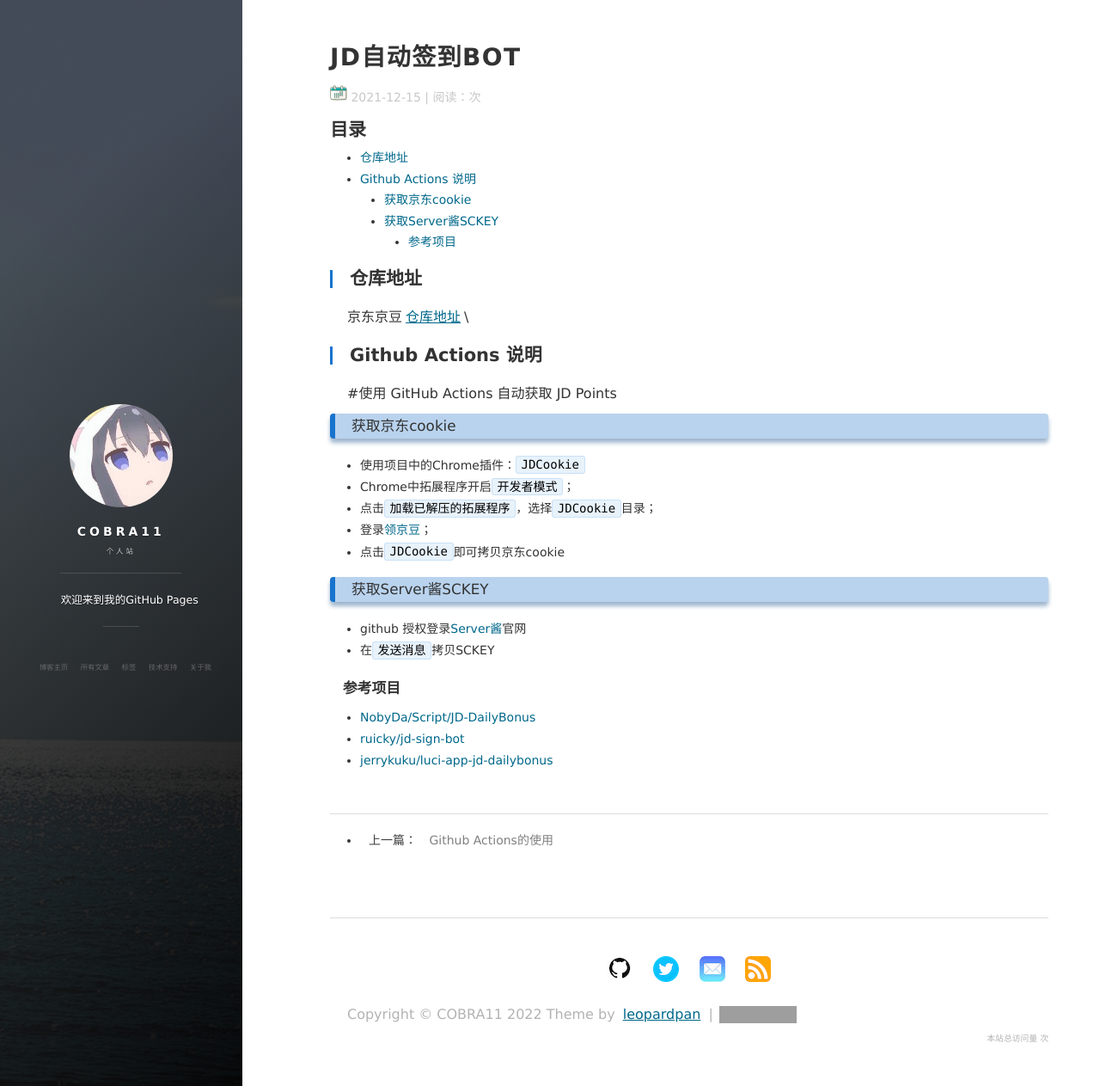
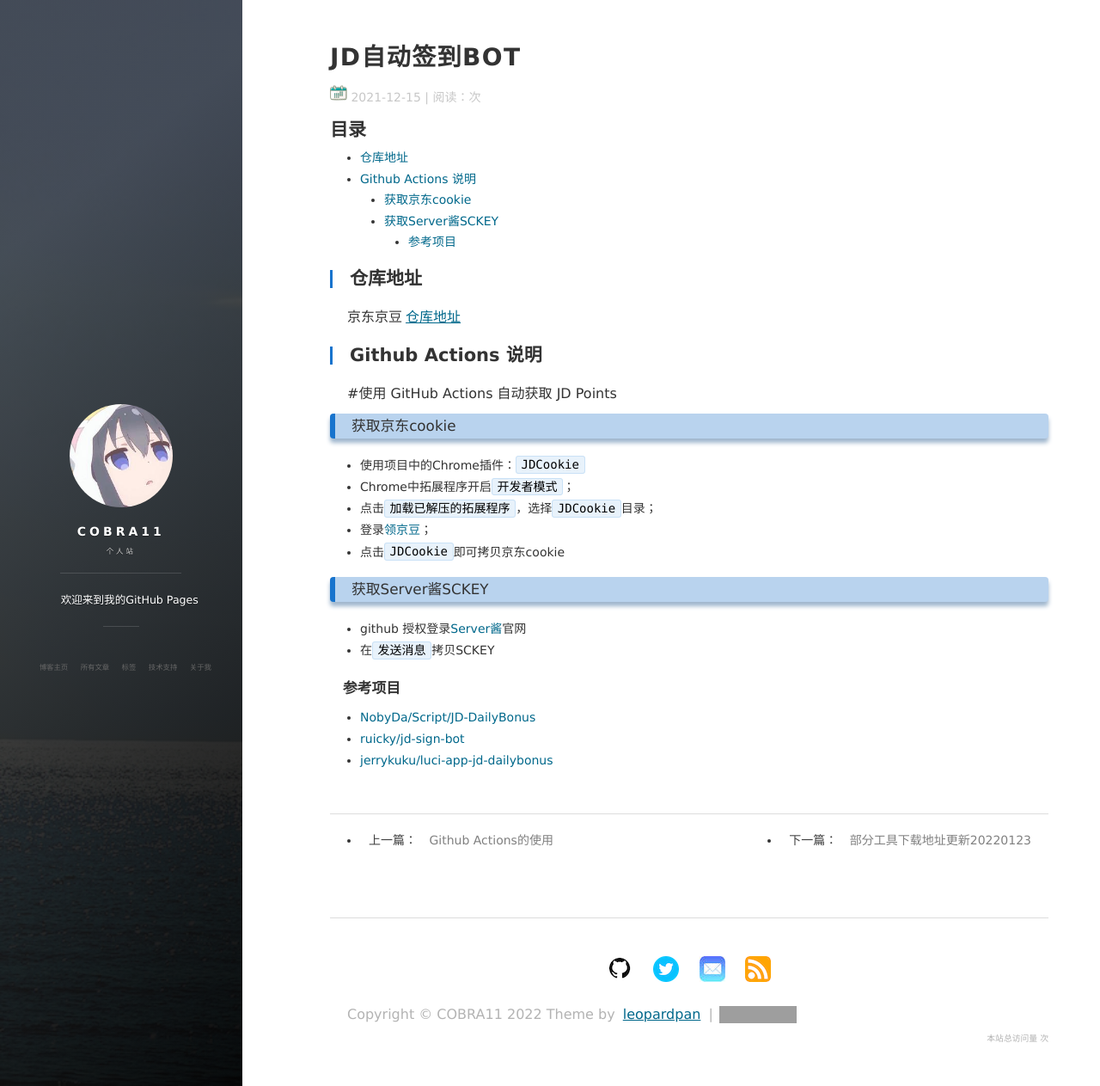
Before and after one commit to JackCobra11/JackCobra11.github.io, a Jekyll site: the page built from _posts/2021-12-15-jd_bot.md, in a window 1280 px wide and 1263 px high. Shown: the whole window at 86% size. Built offline with Jekyll 4.4.1, drawn with Linux system fonts in a browser that asks for light colours; nearby versions of some CDN libraries; comment, search, counter and statistics services are not loaded; part of the change alters nothing that is shown; grey boxes are pictures that could not be loaded.

```diff
--- /dev/null
+++ b/_posts/2021-09-20-download.md
@@ -0,0 +1,31 @@
+---
+layout: post
+title: "部分工具下载地址更新20220123"
+date: 2022-1-23
+tag: Downloads
+---
+
+
+## 下载地址
+
+### 工具
+解压工具 Bandizip-Setup.exe[下载地址](https://jackcobra11.github.io/BANDIZIP-SETUP.EXE)\
+激活工具 数字激活Windows10/11[下载地址](https://jackcobra11.github.io/DigitalLicense.zip)\
+激活工具 激活FL Studio 20[下载地址](https://gitee.com/COBRA11/JackCobra/raw/master/FLStudio20KeyGenR2R.exe)
+
+### 镜像
+Matlab2019a.iso[地址](https://www.iemblog.com/?p=1865%40lang%3Dcn&lang=en)\
+清华镜像站[地址](https://mirrors.tuna.tsinghua.edu.cn/)\
+微软系统镜像[地址](https://msdn.itellyou.cn/)
+
+### 软件辅助
+GTA5线上小助手[下载地址](https://github.com/CrazyZhang666/GTA5OnlineTools/releases/download/update/GTA5OnlineTools.exe)
+
+### 代理
+Steam社区访问加速[下载地址](https://jackcobra11.github.io/steam302.zip)\
+Steam++工具箱[下载地址](https://gitee.com/rmbgame/SteamTools/attach_files/934911/download/Steam%20%20_win_x64_v2.6.4.7z)
+
+### 其他
+Calculate the distance of Rhumb Lines[访问地址](https://jackcobra11.github.io/RhumbLines/RhumbLines.html)\
+CSGO autoexec.cfg[下载地址](https://jackcobra11.github.io/autoexec.cfg)\
+Remove FLStudio License[下载地址](https://jackcobra11.github.io/REMOVE_FLStudio_License.reg)
--- a/_posts/2021-12-15-jd_bot.md
+++ b/_posts/2021-12-15-jd_bot.md
@@ -10,7 +10,7 @@ tag: Github Actions
 
 ## 仓库地址
 
-京东京豆[仓库地址](https://github.com/JackCobra11/JD_Bot)\
+京东京豆[仓库地址](https://github.com/JackCobra11/JD_Bot)
 
 
 ## Github Actions 说明
```
